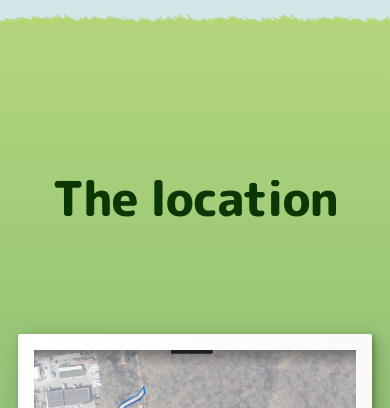
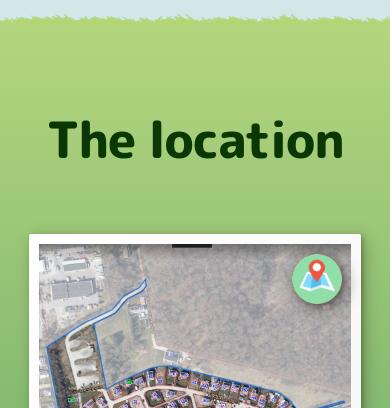
Before and after one commit to wiredearp/road-trip, a plain HTML site: page index.html in a window 390 px wide. Shown: the part 830-1238 px from the top of the page. Drawn offline with Linux system fonts and the light colour scheme; a web font is replaced by a local one.

Commit message:
road trip continues

```diff
--- a/index.html
+++ b/index.html
@@ -20,7 +20,7 @@
           <li>
             <figure>
               <img loading="lazy" src="images/map.webp" />
-              <a class="pin" title="If you’re not lost, you’re not much of an explorer" target="_blank" href="https://www.google.com/maps/dir/Back-Upstraat,+1033+NX+Amsterdam,+Netherlands/Haveforeningen+ved+Tirsdagsskoven,+Tirsdagsengen+1,+3400+Hiller%C3%B8d/@53.963937,4.1796268,6z/data=!4m15!4m14!1m5!1m1!1s0x47c5e2a1189d48af:0xe23a477dad3f07d!2m2!1d4.8721518!2d52.4141529!1m5!1m1!1s0x4652408b3884bcd3:0x3a3f57e2e53d5ae7!2m2!1d12.2735363!2d55.9280571!3e0!5i1">
+              <a class="pin" title="Google Maps">
                 <img loading="lazy" src="images/pin.png"/>
               </a>
               <figcaption>
--- a/styles.css
+++ b/styles.css
@@ -16,19 +16,17 @@
 html {
   scroll-behavior: smooth;
   overflow-x: hidden;
-}
-html, body {
+  color: rgb(217,206,178);
   background-color: rgb(0,0,0);
-}
-body {
+  font-size: 16px;
+  line-height: 24px;
   font-family: 'M PLUS Rounded 1c', sans-serif;
 }
 main {
   background: linear-gradient(to right, rgb(148,140,117), rgb(122,106,83));
-  color: rgb(217,206,178);
-  font-size: 16px;
-  line-height: 24px;
   user-select: none;
+  max-width: 100vw;
+  overflow: hidden;
 }
 h1, h2 {
   letter-spacing: -0.025em;
@@ -37,8 +35,8 @@ h1 {
   color: rgb(40,30,20);
   text-shadow: 0 0 5px rgba(40,30,20,0.25);
   font-weight: 800;
-  font-size: 8.5rem;
-  line-height: 7.5rem;
+  font-size: 136px;
+  line-height: 120px;
   text-transform: uppercase;
   text-align: center;
   background-image: url('images/house.png');
@@ -102,20 +100,20 @@ figcaption {
 }
 img {
   display: block;
-  max-width: min(800px, calc(95vw - 3rem));
+  max-width: min(800px, 80vw);
 }
 .pin {
-  display: inline-block;
   position: absolute;
-  top: 5rem;
-  right: 5rem;
+  top: 5vw;
+  right: 5vw;
+  width: 5rem;
+  height: 5rem;
   background-color: red;
   border-radius: 100%;
-  width: 5rem;
-  height: 5rem;
-  box-shadow: 2px 2px 4px rgba(22,16,7,0.25), 4px 4px 16px rgba(22,16,7,0.25);
+  box-shadow: 2px 2px 4px rgba(22,16,7,0.25), 4px 4px 16px rgba(22,16,7,0.5);
   transition: transform 0.1s ease-in-out;
   transform: scale(1);
+  cursor: pointer;
 }
 .pin:hover {
   transform: scale(1.1);
@@ -153,6 +151,7 @@ img {
 .section-panic {
   height: 100vh;
   display: flex;
+  flex-direction: column;
   align-items: center;
   justify-content: center;
   background-color: rgb(0,0,0);
@@ -178,16 +177,15 @@ img {
   color: rgb(0,0,0);
 }
 @media (max-width:600px)  {
+  html {
+    font-size: 10px;
+    line-height: 15px;
+  }
   h1 {
     left: 50vw;
     transform: translateX(-50%) translateY(-50%) scale(0.5);
   }
-  h2 {
-    font-size: 3rem;
-    line-height: 3rem;
-  }
   .section-panic a {
-    font-size: 2rem;
-    line-height: 6rem;
+    font-size: 3.5rem;
   }
 }
```
